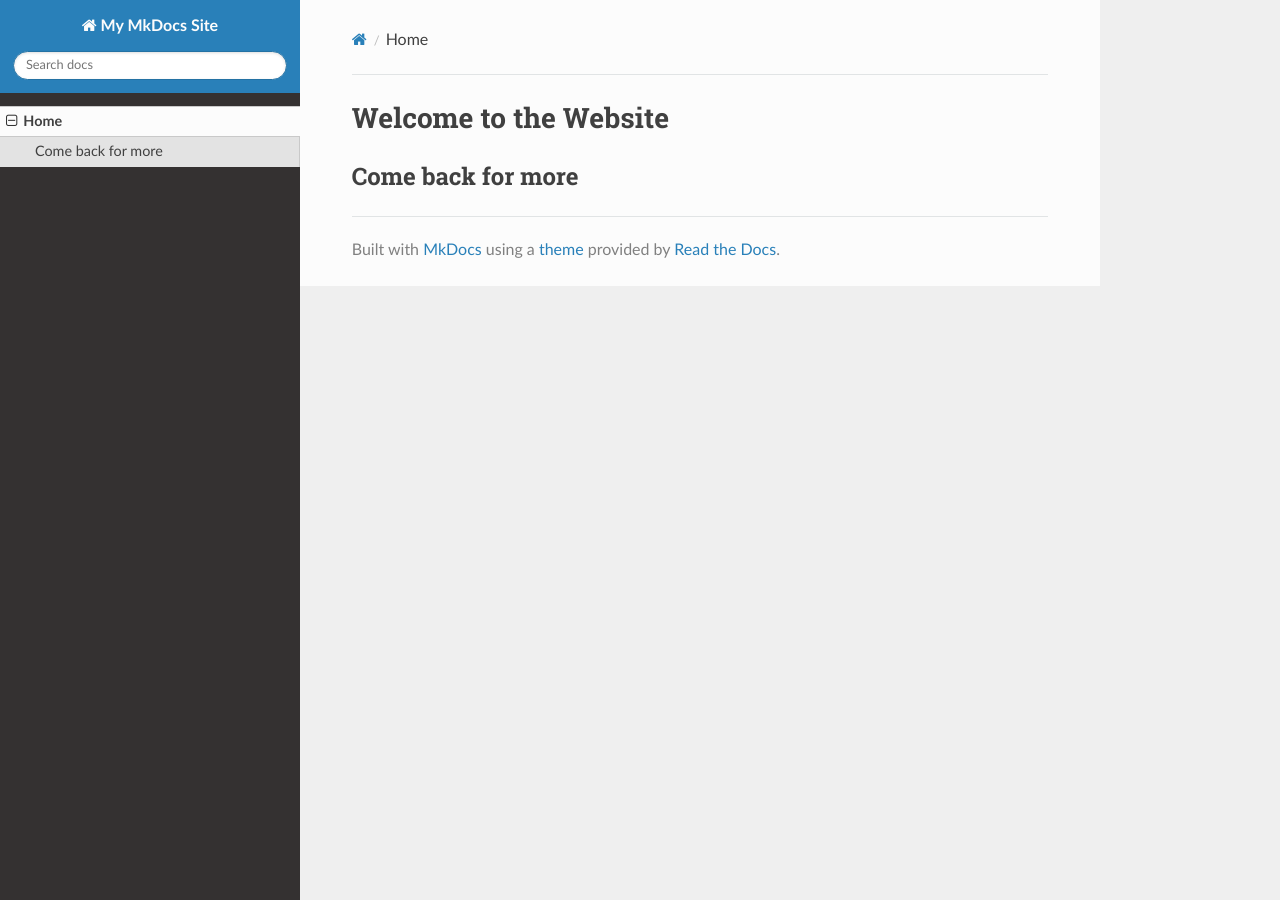
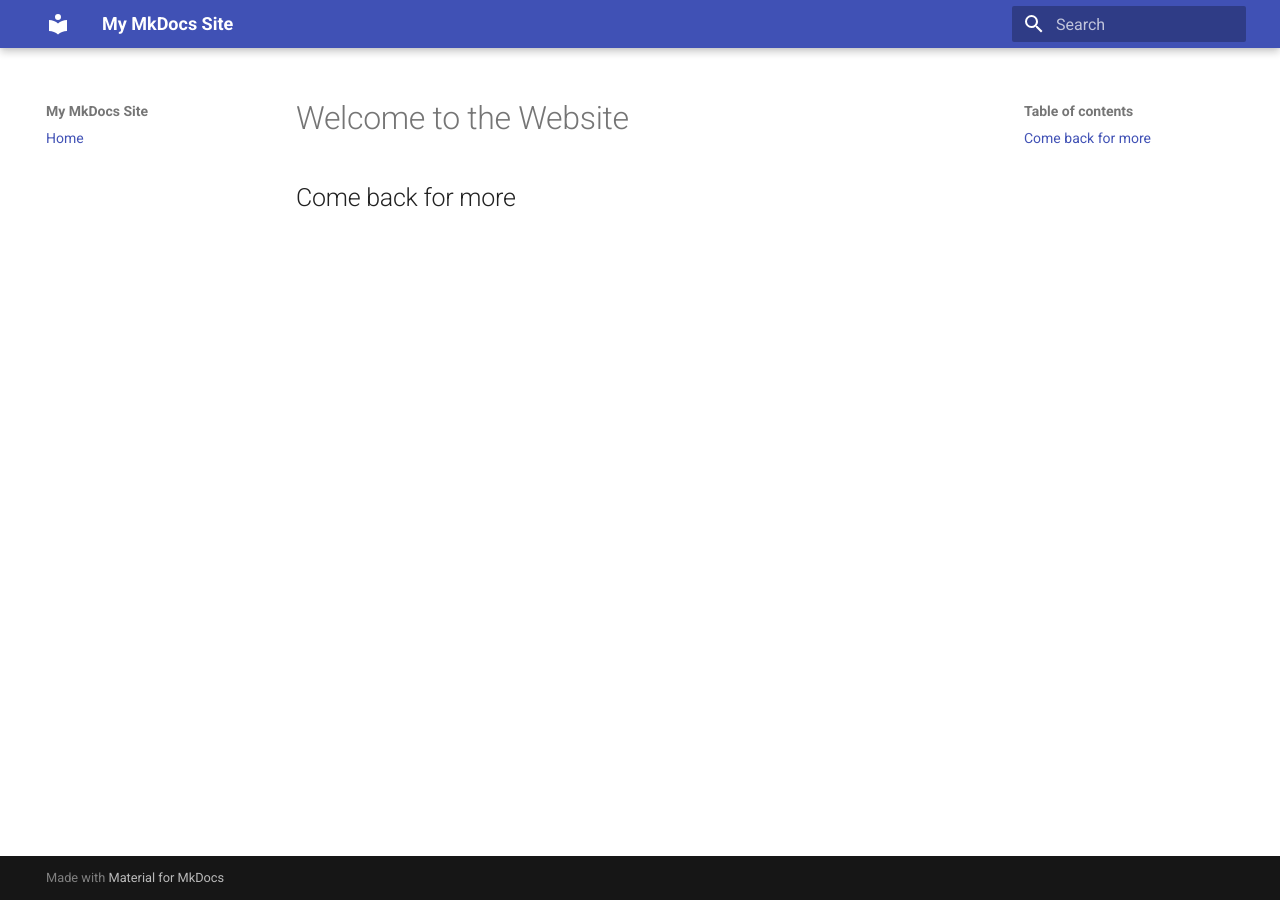
Before and after one commit to duggalrohi/my_demo_repo, an MkDocs documentation site: the page built from docs/index.md, in a window 1280 px wide. Built offline with MkDocs 1.6.1 and Material for MkDocs 9.7.7, drawn with Linux system fonts in a browser that asks for light colours; nearby versions of some CDN libraries.

Commit message:
Update mkdocs.yml

```diff
--- a/mkdocs.yml
+++ b/mkdocs.yml
@@ -8,7 +8,7 @@ nav:
         #  # Add more navigation items as needed
         #
 theme:
-  name: readthedocs
+  name: material #readthedocs
         #
 plugins:
   - search
```
